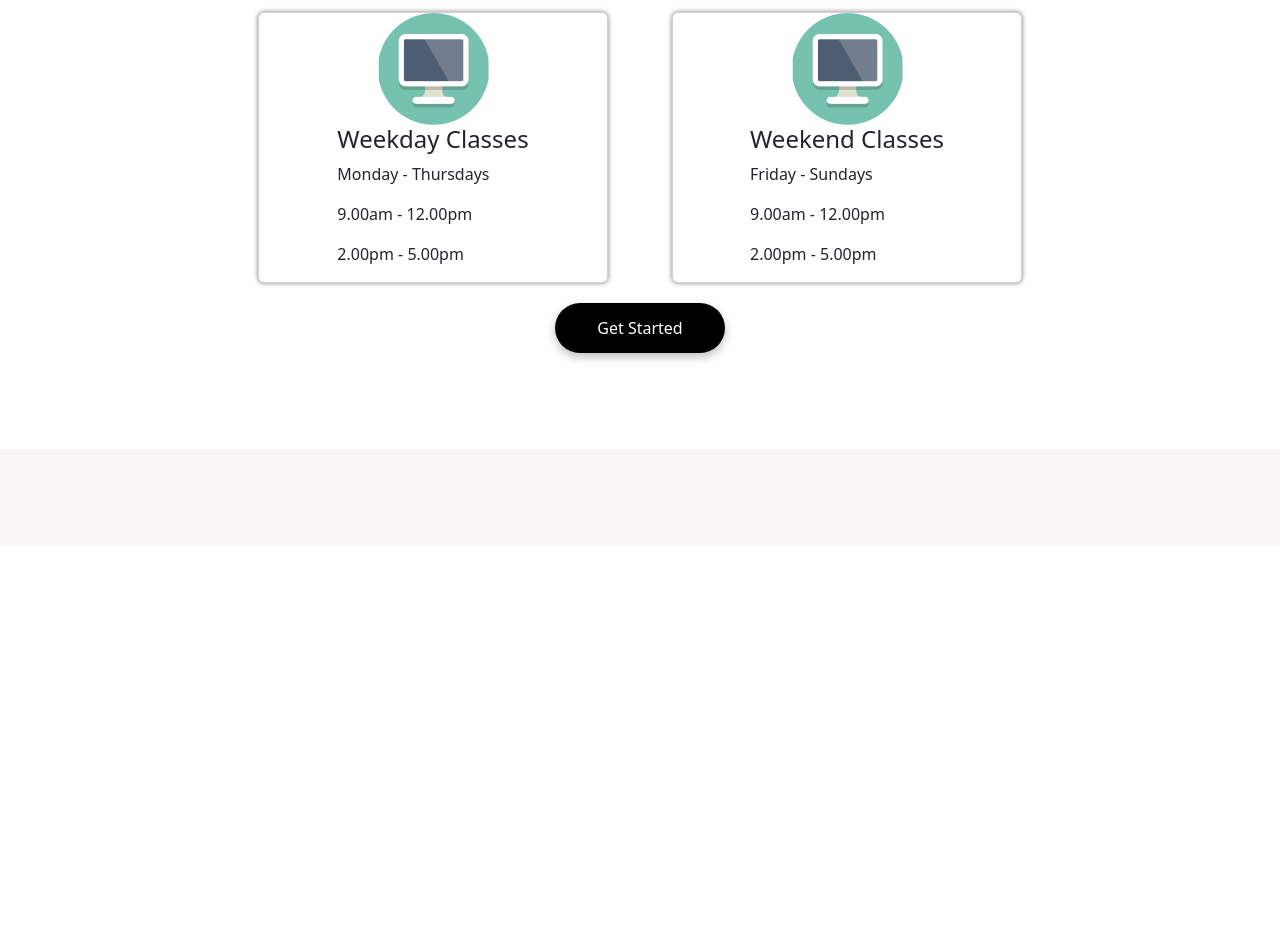
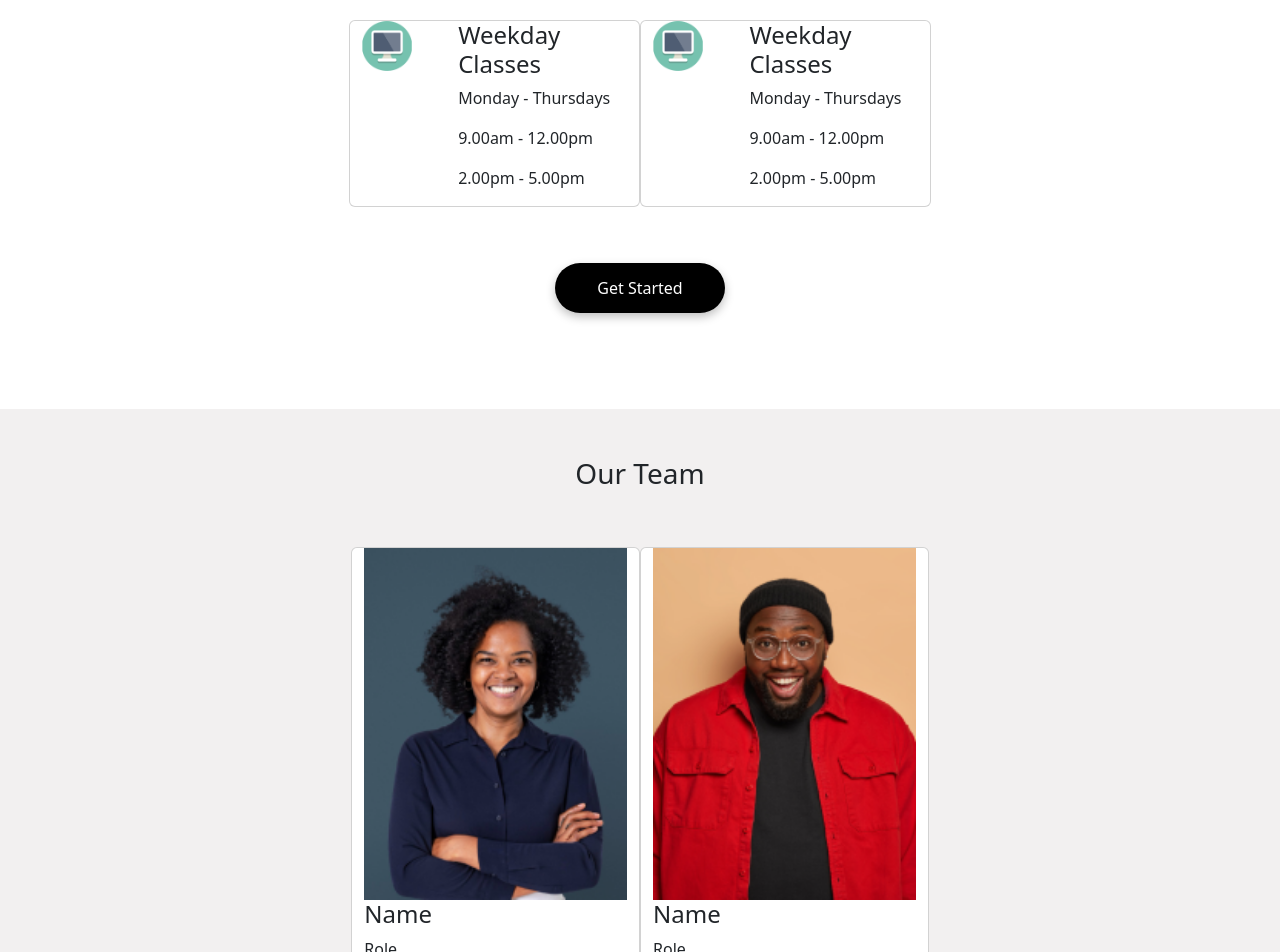
Before and after one commit to 8thGear-Tech/LanguageHubNg, a React (Create React App) app: page / in a window 1280 px wide. Shown: the part 1780-2732 px from the top of the page. Before the commit the page ends 2325 px from the top, so only its background shows below. Built offline with nearby package versions, Linux system fonts and the light colour scheme.

Commit message:
added footer

```diff
--- a/src/App.css
+++ b/src/App.css
@@ -37,8 +37,13 @@
   }
 }
 
-.card {
-  border-radius: 7px;
-  box-shadow: 0 0 5px rgba(0, 0, 0, 0.5);
-  margin: 20px;
+.card .image-container {
+  width: 100%;
+  height: 100%;
 }
+
+.card .card-image {
+  object-fit: cover;
+  width: 100%;
+  height: 100%;
+}
--- /dev/null
+++ b/src/components/Fooer.js
@@ -0,0 +1,11 @@
+import languagehubng from "../assets/images/languagehubng.jpg"
+const Footer = () => {
+    return(
+        <div className="container-fluid p-5 align-items-center" style={{ backgroundColor: '#FFFFFF' }}>
+            <div className="d-flex justify-content-center">
+         <img src={languagehubng} alt="" />
+        </div>
+        </div>
+    );
+};
+export default Footer;
--- /dev/null
+++ b/src/components/OurSessions.js
@@ -0,0 +1,67 @@
+import React from 'react';
+import "../App.css"; // Import the external CSS file
+
+// session
+import session from "../assets/images/sessions/session.png";
+
+import { GetStartedButton } from "../components/buttons/actionButtons";
+
+const OurSessions = () => {
+  return (
+    <>
+      <br />
+      <br />
+      <div className="container-fluid p-5 align-items-center" style={{ backgroundColor: '#FFFFFF' }}>
+        <h3 className="text-center">Our Sessions</h3>
+
+        <div className="d-flex justify-content-center">
+          <div className="row align-items-center justify-content-center justify-content-lg-between my-5">
+            {/* Card 2 */}
+            <div className="card mb-2 col-lg-6 col-md-6 col-sm-12 col-12 order-lg-1 order-2">
+              <div className="row">
+                <div className="col-4">
+                  <div className="image-container">
+                    <img src={session} alt="" style={{ maxWidth: '50px', height: 'auto' }} />
+                  </div>
+                </div>
+                <div className="col-8">
+                  <div className="text-container">
+                    <h4>Weekday Classes</h4>
+                    <p>Monday - Thursdays</p>
+                    <p>9.00am - 12.00pm</p>
+                    <p>2.00pm - 5.00pm</p>
+                  </div>
+                </div>
+              </div>
+            </div>
+
+            {/* Card 1 */}
+            <div className="card mb-2 col-lg-6 col-md-6 col-sm-12 col-12 order-lg-2 order-1">
+              <div className="row">
+                <div className="col-4">
+                  <div className="image-container">
+                    <img src={session} alt="" style={{ maxWidth: '50px', height: 'auto' }} />
+                  </div>
+                </div>
+                <div className="col-8">
+                  <div className="text-container">
+                    <h4>Weekday Classes</h4>
+                    <p>Monday - Thursdays</p>
+                    <p>9.00am - 12.00pm</p>
+                    <p>2.00pm - 5.00pm</p>
+                  </div>
+                </div>
+              </div>
+            </div>
+          </div>
+        </div>
+
+        <div className="text-center">
+          <GetStartedButton />
+        </div>
+      </div>
+    </>
+  );
+};
+
+export default OurSessions;
--- a/src/pages/home.js
+++ b/src/pages/home.js
@@ -14,8 +14,15 @@ import { GetStartedButton } from "../components/buttons/actionButtons";
 // thumbsvg
 import { ThumbSVG } from "../components/svgs/thumbs";
 
-// session
-import session from "../assets/images/sessions/session.png"
+
+// team
+import teamMemberA from "../assets/images/team/teamMemberA.png";
+import teamMemberB from "../assets/images/team/teamMemberB.png";
+import OurSessions from "../components/OurSessions";
+import Footer from "../components/Fooer";
+
+
+
 const Home = () => {
   return (
     <>
@@ -26,6 +33,7 @@ const Home = () => {
       <OurOfferings />
       <OurSessions />
       <OurTeam />
+      <Footer />
     </>
   );
 };
@@ -143,60 +151,58 @@ const OurOfferings = () => {
   );
 };
 
-const OurSessions = () => {
+<OurSessions />
+
+
+const OurTeam = () => {
   return (
     <>
       <br />
       <br />
-    <div className="container-fluid p-5" style={{ backgroundColor: '#FFFFFF', maxWidth: '900px' }}>
-  <h3 className="text-center">Our Sessions</h3>
+      <div className="container-fluid p-5 align-items-center" style={{ backgroundColor: '#F2F0F0' }}>
+        <h3 className="text-center">Our Team</h3>
 
+        <div className="d-flex justify-content-center">
+          <div className="row align-items-center justify-content-center justify-content-lg-between my-5">
+            {/* Card 2 */}
+            <div className="card mb-2 col-lg-6 col-md-6 col-sm-12 col-12 order-lg-1 order-2">
               <div className="row">
-    <div className="col-lg-6 col-md-6 col-sm-12">
-      <div className="card d-flex align-items-center">
+                <div className="col-12">
                   <div className="image-container">
-          <img src={session} className="" alt="" />
+                    <img src={teamMemberA} className="card-image" alt="" />
                   </div>
-        <div className="text-container d-flex flex-column justify-content-center">
-          <h4>Weekday Classes</h4>
-          <p>Monday - Thursdays</p>
-          <p>9.00am - 12.00pm</p>
-          <p>2.00pm - 5.00pm</p>
+                </div>
+                <div className="col-12">
+                  <div className="text-container">
+                    <h4>Name</h4>
+                    <p>Role</p>
+                  </div>
                 </div>
               </div>
             </div>
 
-    <div className="col-lg-6 col-md-6 col-sm-12">
-      <div className="card d-flex align-items-center">
+            {/* Card 1 */}
+            <div className="card mb-2 col-lg-6 col-md-6 col-sm-12 col-12 order-lg-2 order-1">
+              <div className="row">
+                <div className="col-12">
                   <div className="image-container">
-          <img src={session} className="" alt="" />
+                    <img src={teamMemberB} className="card-image" alt="" />
                   </div>
-        <div className="text-container d-flex flex-column justify-content-center">
-          <h4>Weekend Classes</h4>
-          <p>Friday - Sundays</p>
-          <p>9.00am - 12.00pm</p>
-          <p>2.00pm - 5.00pm</p>
+                </div>
+                <div className="col-12">
+                  <div className="text-container">
+                    <h4>Name</h4>
+                    <p>Role</p>
                   </div>
                 </div>
               </div>
             </div>
-  <div className="text-center">
-    <GetStartedButton />
+          </div>
         </div>
       </div>
     </>
   );
 };
 
-const OurTeam = () => {
-  return (
-    <>
-    <br />
-    <br />
-    <div className="container-fluid p-5"  style={{ backgroundColor: '#F9F6F6' }}>
-  </div>
- </>
-  );
-};
-
+<Footer />
 export default Home;
```
Also changed, not shown: src/assets/images/team/teamMemberA.png (renamed from src/assets/images/team/team member_1.png), src/assets/images/team/teamMemberB.png (renamed from src/assets/images/team/team member_2.png). Lines whose indentation alone changed are shown as unchanged.
